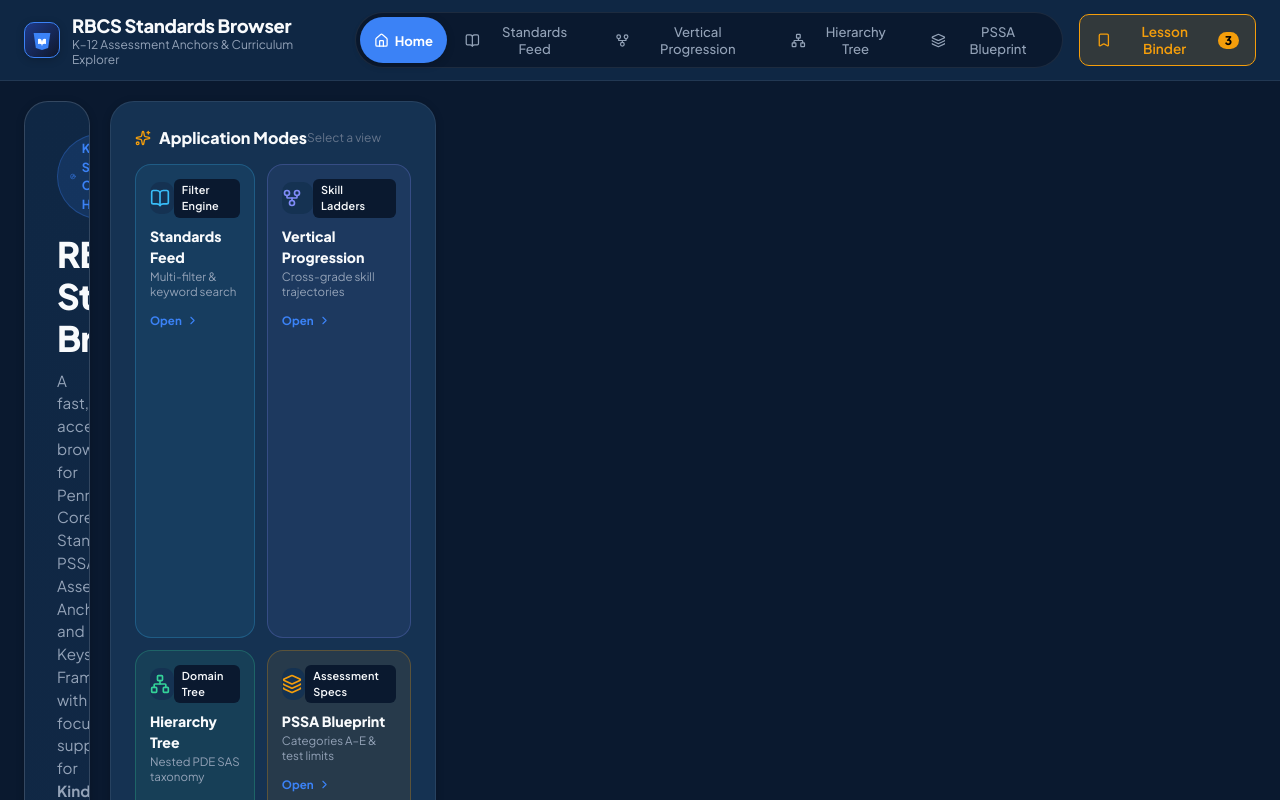
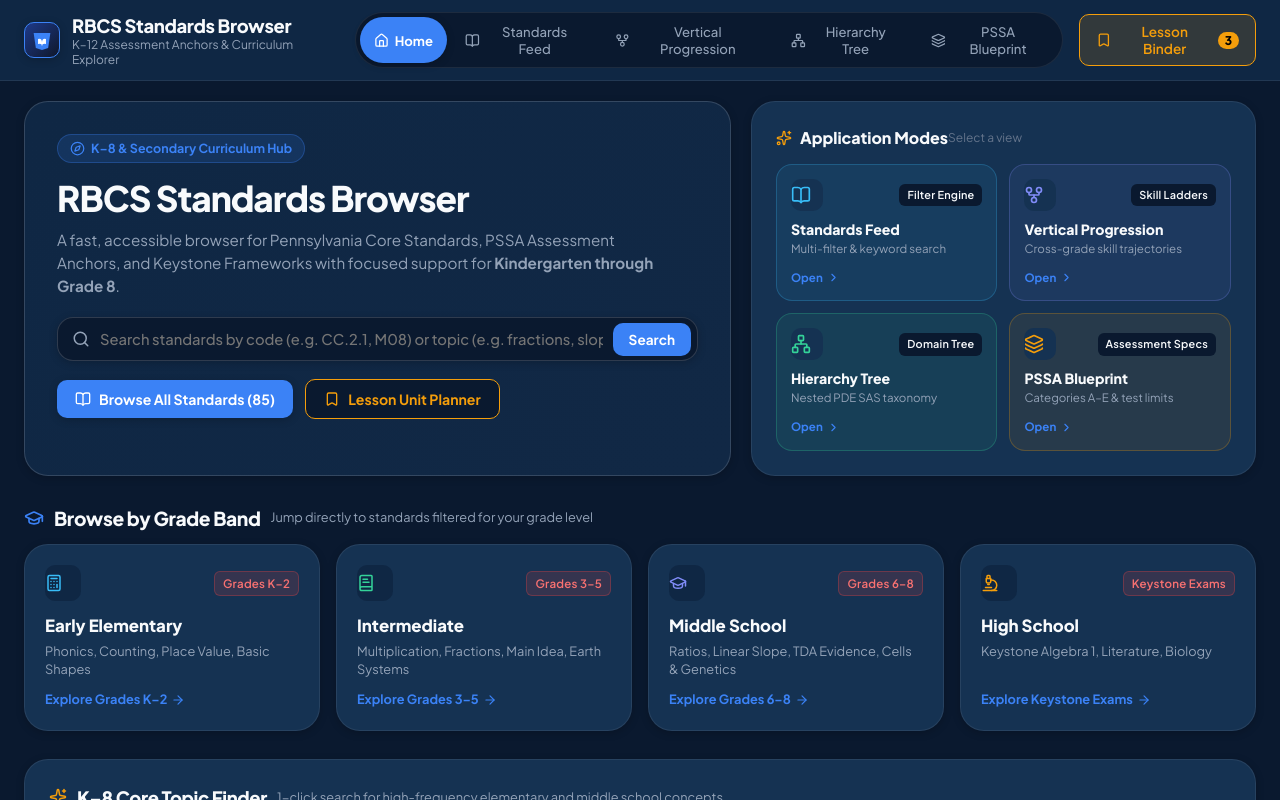
Before and after one commit to oconnors11/pa_standards_app, a React (Vite) app: page / in a window 1280 px wide. Shown: the top 800 px of the page. Built offline with nearby package versions, Linux system fonts and the light colour scheme.

Commit message:
fix: resolve desktop responsive column squash by decoupling fullwidth main-layout from sidebar feed grid

```diff
--- a/src/App.jsx
+++ b/src/App.jsx
@@ -132,7 +132,7 @@
       />
 
       {/* Main Content Area */}
-      <main className="main-layout" style={{ maxWidth: currentView === 'home' ? '1380px' : '1440px' }}>
+      <main className={`main-layout ${currentView === 'feed' ? 'feed-layout' : 'fullwidth-layout'}`}>
 
         {/* Left Sidebar Filters (Only active on feed view) */}
         {currentView === 'feed' && (
--- a/src/index.css
+++ b/src/index.css
@@ -155,21 +155,33 @@
 
 /* Responsive Grid / Columns */
 .main-layout {
-  display: grid;
-  grid-template-columns: 280px 1fr;
-  gap: 24px;
+  width: 100%;
   max-width: 1440px;
-  width: 100%;
   margin: 0 auto;
   padding: 20px 24px;
   flex: 1;
 }
 
+.main-layout.feed-layout {
+  display: grid;
+  grid-template-columns: 280px 1fr;
+  gap: 24px;
+}
+
+.main-layout.fullwidth-layout {
+  display: flex;
+  flex-direction: column;
+  width: 100%;
+}
+
 @media (max-width: 1024px) {
   .main-layout {
-    grid-template-columns: 1fr;
-    padding: 16px;
+    padding: 16px 14px;
     gap: 16px;
+  }
+  .main-layout.feed-layout {
+    display: flex;
+    flex-direction: column;
   }
   .desktop-sidebar {
     display: none !important;
```
